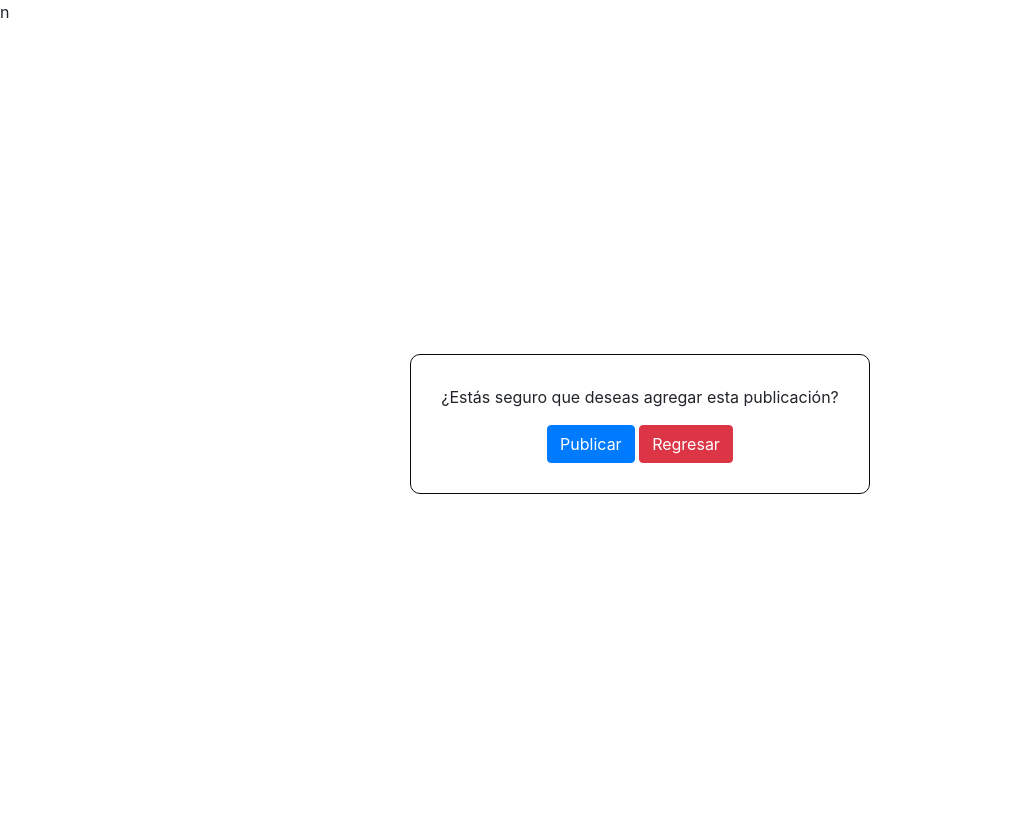
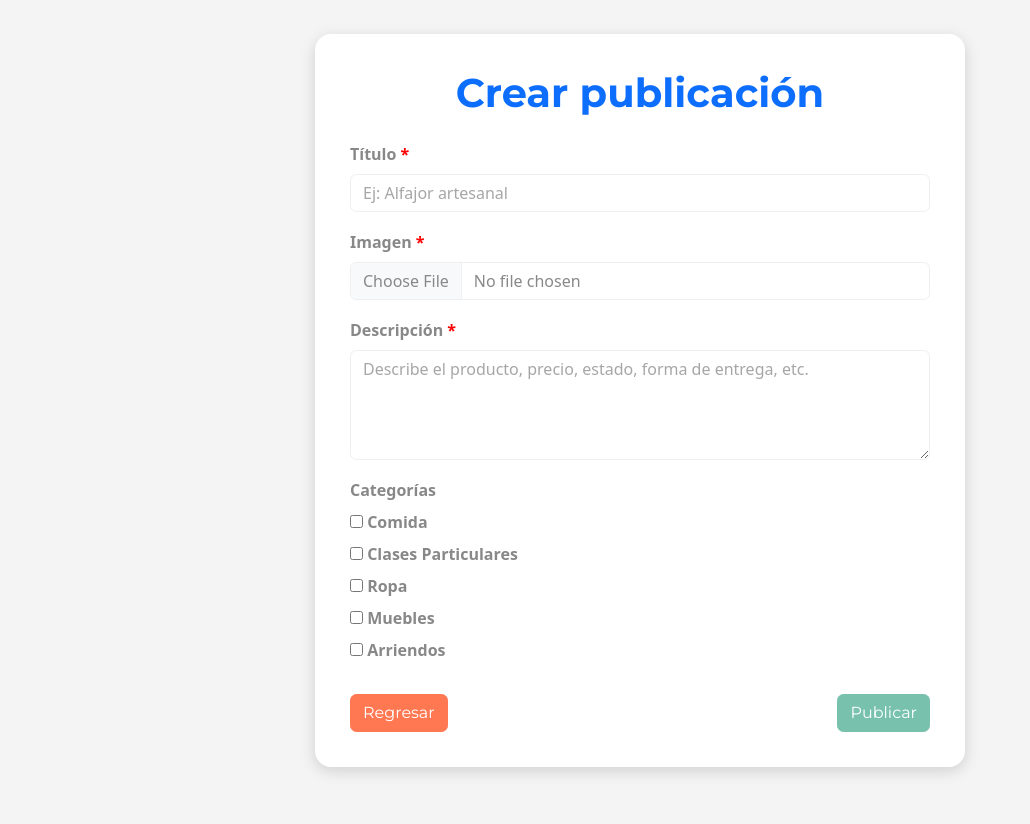
Before and after one commit to DCC-CC4401/2026-1-CC4401-grupo-18, a Django app: page /publicar/ in a window 1280 px wide. Shown: the whole page, without its empty margins (0-1030 px from the left). After the commit the page ends 774 px from the top, so only its background shows below. Run offline with Django 5.2, Linux system fonts and the light colour scheme; data comes from the database, SQL or seed files in the repository; both versions use the stored data as it was after the commit; some libraries are stand-ins or nearby versions.

Commit message:
add forms

```diff
--- /dev/null
+++ b/CompraVentasProject/publicaciones/forms.py
@@ -0,0 +1,31 @@
+from django import forms
+from .models import Publicacion
+
+
+class PublicacionForm(forms.ModelForm):
+    class Meta:
+        model = Publicacion
+        fields = ["titulo", "descripcion", "imagen", "categorias"]
+
+        labels = {
+            "titulo": "Título",
+            "descripcion": "Descripción",
+            "imagen": "Imagen",
+            "categorias": "Categorías",
+        }
+
+        widgets = {
+            "titulo": forms.TextInput(attrs={
+                "class": "form-control",
+                "placeholder": "Ej: Alfajor artesanal"
+            }),
+            "descripcion": forms.Textarea(attrs={
+                "class": "form-control",
+                "rows": 4,
+                "placeholder": "Describe el producto, precio, estado, forma de entrega, etc."
+            }),
+            "imagen": forms.ClearableFileInput(attrs={
+                "class": "form-control"
+            }),
+            "categorias": forms.CheckboxSelectMultiple()
+        }
--- a/CompraVentasProject/publicaciones/templates/publicaciones/publicar.html
+++ b/CompraVentasProject/publicaciones/templates/publicaciones/publicar.html
@@ -1,36 +1,202 @@
-n <!DOCTYPE html>
-<html >
+{% load static %}
+<!DOCTYPE html>
+<html>
   <head>
     <meta charset="UTF-8">
     <title>Publicar</title>
-      <link rel="stylesheet" href="https://stackpath.bootstrapcdn.com/bootstrap/4.5.2/css/bootstrap.min.css" integrity="sha384-JcKb8q3iqJ61gNV9KGb8thSsNjpSL0n8PARn9HuZOnIxN0hoP+VmmDGMN5t9UJ0Z" crossorigin="anonymous">
+
+    <link rel="stylesheet" href="https://stackpath.bootstrapcdn.com/bootstrap/4.5.2/css/bootstrap.min.css">
+    <link rel="stylesheet" href="{% static 'styles.css' %}">
 
     <style>
-        .contenedor{
-          height: 100vh;
+      body {
+        background-color: #f4f4f4;
+      }
+
+      .contenedor-publicacion {
+        min-height: 100vh;
         display: flex;
         justify-content: center;
         align-items: center;
-          flex-direction: column;
+        padding: 30px;
       }
 
-        .caja{
+      .formulario-caja {
+        background-color: white;
+        border-radius: 16px;
+        padding: 35px;
+        width: 100%;
+        max-width: 650px;
+        box-shadow: 0 4px 15px rgba(0, 0, 0, 0.15);
+      }
+
+      .titulo-formulario {
+        text-align: center;
+        margin-bottom: 25px;
+        color: #0d6efd;
+        font-weight: bold;
+      }
+
+      .campo-formulario {
+        margin-bottom: 18px;
+      }
+
+      .campo-formulario label {
+        font-weight: bold;
+      }
+
+      .error-campo {
+        color: #dc3545;
+        font-size: 0.9rem;
+        margin-top: 4px;
+      }
+
+      .categorias-lista ul {
+        list-style: none;
+        padding-left: 0;
+        margin-bottom: 0;
+      }
+
+      .categorias-lista li {
+        margin-bottom: 5px;
+      }
+
+      .modal-confirmacion {
+        display: none;
+        position: fixed;
+        z-index: 1000;
+        inset: 0;
+        background-color: rgba(0, 0, 0, 0.55);
+        justify-content: center;
+        align-items: center;
+      }
+
+      .modal-confirmacion.activo {
+        display: flex;
+      }
+
+      .caja-confirmacion {
+        background-color: white;
         border: 1px solid #0a0a0a;
         border-radius: 10px;
         padding: 30px;
         text-align: center;
+        width: 90%;
+        max-width: 420px;
+        box-shadow: 0 4px 20px rgba(0, 0, 0, 0.3);
+      }
 
+      .botones-confirmacion {
+        display: flex;
+        justify-content: center;
+        gap: 12px;
+        margin-top: 20px;
+      }
+
+      .asterisco-obligatorio {
+        color: red;
+        font-weight: bold;
+        margin-left: 4px;
       }
     </style>
+  </head>
 
-  </head>
   <body>
-    <div class= "contenedor">
-        <div class ="caja">
-          <p>¿Estás seguro que deseas agregar esta publicación?</p>
-          <button class="btn btn-primary">Publicar</button>
-          <a href="{%url 'publicaciones' %}" class = "btn btn-danger">Regresar</a>
+    <div class="contenedor-publicacion">
+      <div class="formulario-caja">
+        <h1 class="titulo-formulario">Crear publicación</h1>
+
+        <form id="form-publicacion" method="post" enctype="multipart/form-data">
+          {% csrf_token %}
+
+          {% if form_publicacion.non_field_errors %}
+            <div class="alert alert-danger">
+              {{ form_publicacion.non_field_errors }}
+            </div>
+          {% endif %}
+
+          <div class="campo-formulario">
+            <label for="{{ form_publicacion.titulo.id_for_label }}">Título<span class="asterisco-obligatorio">*</span></label>
+            {{ form_publicacion.titulo }}
+
+            {% for error in form_publicacion.titulo.errors %}
+              <div class="error-campo">{{ error }}</div>
+            {% endfor %}
+          </div>
+
+          <div class="campo-formulario">
+            <label for="{{ form_publicacion.imagen.id_for_label }}">Imagen<span class="asterisco-obligatorio">*</span></label>
+            {{ form_publicacion.imagen }}
+
+            {% for error in form_publicacion.imagen.errors %}
+              <div class="error-campo">{{ error }}</div>
+            {% endfor %}
+          </div>
+
+          <div class="campo-formulario">
+            <label for="{{ form_publicacion.descripcion.id_for_label }}">Descripción<span class="asterisco-obligatorio">*</span></label>
+            {{ form_publicacion.descripcion }}
+
+            {% for error in form_publicacion.descripcion.errors %}
+              <div class="error-campo">{{ error }}</div>
+            {% endfor %}
+          </div>
+
+          <div class="campo-formulario categorias-lista">
+            <label>Categorías</label>
+            {{ form_publicacion.categorias }}
+
+            {% for error in form_publicacion.categorias.errors %}
+              <div class="error-campo">{{ error }}</div>
+            {% endfor %}
+          </div>
+
+          <div class="d-flex justify-content-between mt-4">
+            <a href="{% url 'publicaciones' %}" class="btn btn-danger">Regresar</a>
+            <button type="button" id="abrir-confirmacion" class="btn btn-primary">Publicar</button>
+          </div>
+        </form>
       </div>
     </div>
 
+    <div id="modal-confirmacion" class="modal-confirmacion">
+      <div class="caja-confirmacion">
+        <p>¿Estás seguro que deseas agregar esta publicación?</p>
+
+        <div class="botones-confirmacion">
+          <button type="button" id="confirmar-publicacion" class="btn btn-primary">
+            Publicar
+          </button>
+
+          <button type="button" id="cancelar-confirmacion" class="btn btn-danger">
+            Regresar
+          </button>
+        </div>
+      </div>
+    </div>
+
+    <script>
+      const formulario = document.getElementById("form-publicacion");
+      const modal = document.getElementById("modal-confirmacion");
+      const botonAbrir = document.getElementById("abrir-confirmacion");
+      const botonCancelar = document.getElementById("cancelar-confirmacion");
+      const botonConfirmar = document.getElementById("confirmar-publicacion");
+
+      botonAbrir.addEventListener("click", function () {
+        if (formulario.checkValidity()) {
+          modal.classList.add("activo");
+        } else {
+          formulario.reportValidity();
+        }
+      });
+
+      botonCancelar.addEventListener("click", function () {
+        modal.classList.remove("activo");
+      });
+
+      botonConfirmar.addEventListener("click", function () {
+        formulario.submit();
+      });
+    </script>
   </body>
+</html>
--- a/CompraVentasProject/publicaciones/views.py
+++ b/CompraVentasProject/publicaciones/views.py
@@ -1,9 +1,11 @@
 from django.shortcuts import render, redirect
 
 from publicaciones.models import Categoria, Publicacion
+from publicaciones.forms import PublicacionForm
+
 
 def publicaciones(request):
-  publicaciones = Publicacion.objects.all()
+  publicaciones = Publicacion.objects.all().order_by("-fecha_creacion", "-id")
   categorias = Categoria.objects.all()
   c_id = request.GET.get('categoria', '')
 
@@ -12,20 +14,31 @@ def publicaciones(request):
 
   if request.method == "GET":
     return render(request, "publicaciones/pagina_principal.html", {
-      'publicaciones':publicaciones,
-      'categorias':categorias,
-      'c_activa':c_id
+      'publicaciones': publicaciones,
+      'categorias': categorias,
+      'c_activa': c_id
     })
 
 
 def buscar(request):
-
-
   if request.method == "GET":
     return render(request, "publicaciones/buscar.html", {})
 
+
 def publicar(request):
+  if request.method == "POST":
+    form_publicacion = PublicacionForm(request.POST, request.FILES)
 
+    if form_publicacion.is_valid():
+      form_publicacion.save()
+      return redirect("publicaciones")
+
+    return render(request, "publicaciones/publicar.html", {
+      "form_publicacion": form_publicacion
+    })
 
   if request.method == "GET":
-    return render(request, "publicaciones/publicar.html", {})
+    form_publicacion = PublicacionForm()
+    return render(request, "publicaciones/publicar.html", {
+      "form_publicacion": form_publicacion
+    })
```
Also changed, not shown: CompraVentasProject/publicaciones/templates/publicaciones/pagina_principal.html (+7 -0 lines), CompraVentasProject/db.sqlite3, CompraVentasProject/publicaciones/imagenes/133892700207714300.jpg (added), CompraVentasProject/publicaciones/imagenes/133928520136506507.jpg (added). Lines whose indentation alone changed are shown as unchanged.
